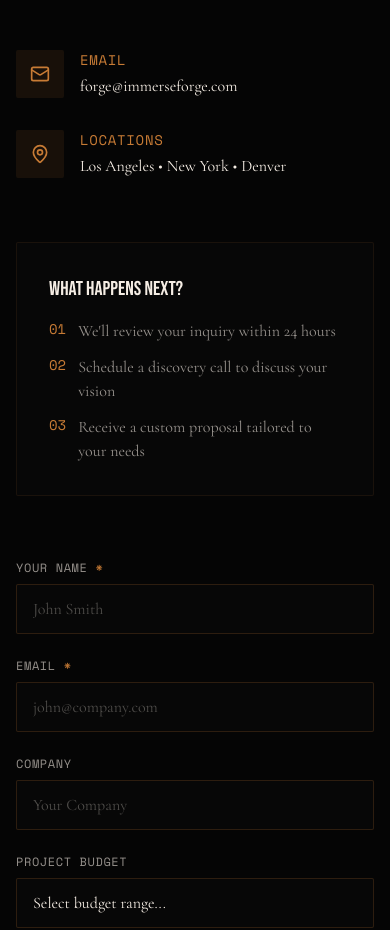
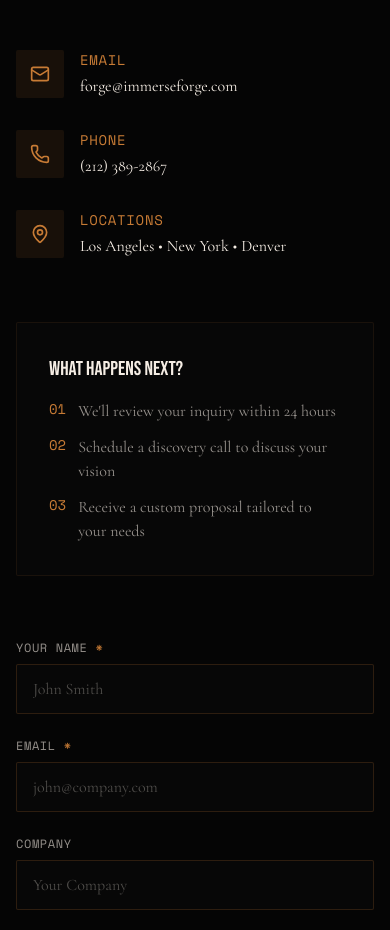
Before and after one commit to Airfresh-joey/immerseforge-website, a React (Vite) app: page /contact in a window 390 px wide. Shown: the part 849-1779 px from the top of the page. Built offline with nearby package versions, Linux system fonts and the light colour scheme.

Commit message:
Add phone number to contact info

```diff
--- a/public/website-content.json
+++ b/public/website-content.json
@@ -6,7 +6,7 @@
     "subheadline": "Experiential Architecture for Brands That Refuse to Be Forgotten",
     "contact": {
       "email": "forge@immerseforge.com",
-      "phone": "+1 (310) 555-FORGE",
+      "phone": "(212) 389-2867",
       "location": "Los Angeles • New York • Denver"
     },
     "social": {
--- a/src/pages/Contact.tsx
+++ b/src/pages/Contact.tsx
@@ -1,6 +1,6 @@
 import { useState } from 'react';
 import { motion } from 'framer-motion';
-import { Send, Mail, MapPin, ArrowRight, CheckCircle } from 'lucide-react';
+import { Send, Mail, MapPin, Phone, ArrowRight, CheckCircle } from 'lucide-react';
 import type { WebsiteContent } from '../hooks/useWebsiteContent';
 
 interface ContactProps {
@@ -129,6 +129,21 @@ export const Contact = ({ content }: ContactProps) => {
                       className="text-cream hover:text-copper transition-colors"
                     >
                       {content.site.contact.email}
+                    </a>
+                  </div>
+                </div>
+
+                <div className="flex items-start gap-4">
+                  <div className="w-12 h-12 rounded-sm bg-copper/10 flex items-center justify-center flex-shrink-0">
+                    <Phone className="text-copper" size={20} />
+                  </div>
+                  <div>
+                    <h3 className="font-mono text-sm text-copper tracking-wider mb-1">PHONE</h3>
+                    <a
+                      href={`tel:${content.site.contact.phone?.replace(/[^0-9]/g, '')}`}
+                      className="text-cream hover:text-copper transition-colors"
+                    >
+                      {content.site.contact.phone}
                     </a>
                   </div>
                 </div>
```
